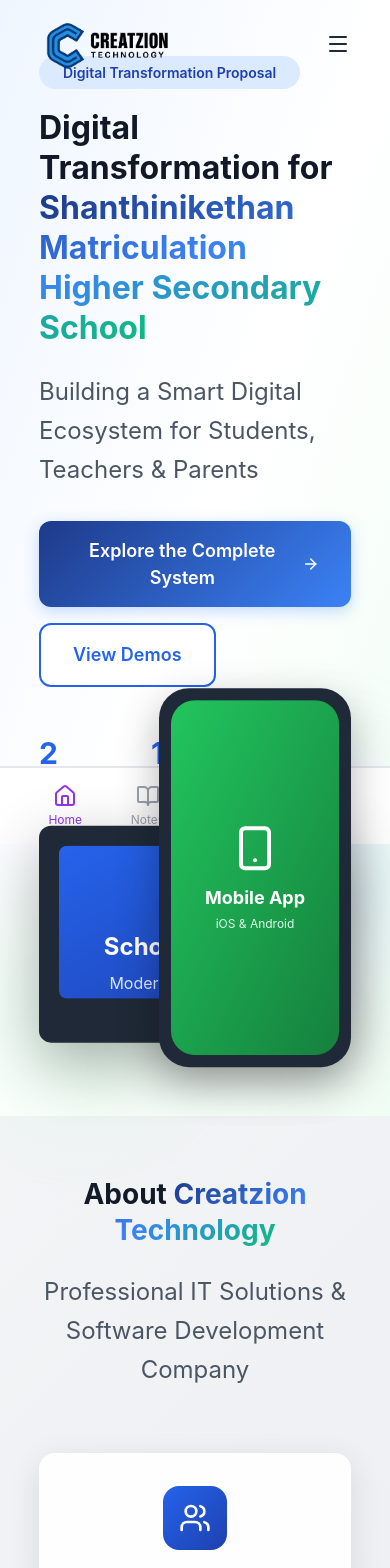
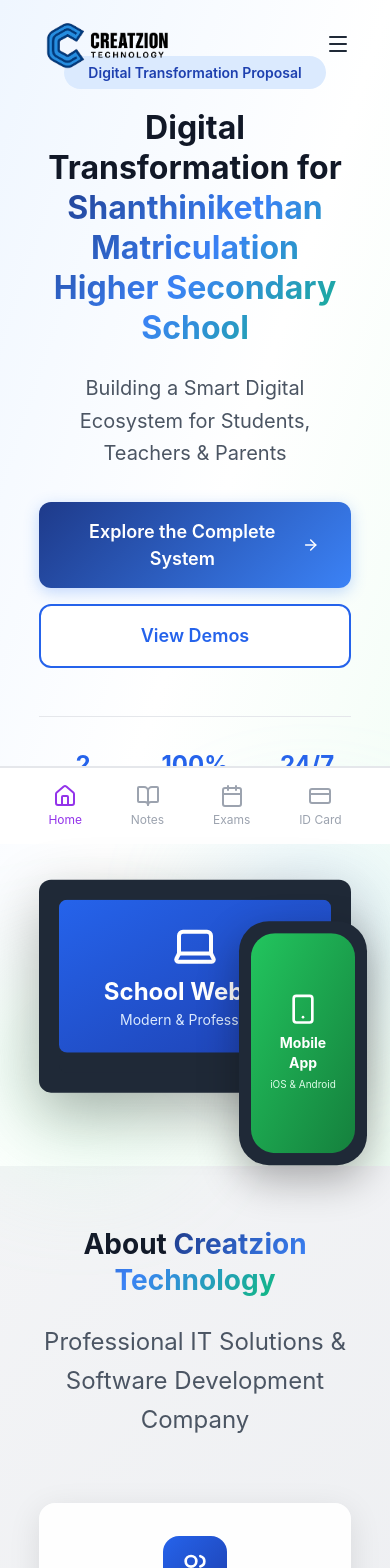
Before and after one commit to RUBESHR7/presentation, a React (Vite) app: page / in a window 390 px wide. Shown: the top 1568 px of the page. Built offline with nearby package versions, Linux system fonts and the light colour scheme.

Commit message:
Fix HeroSection alignment on mobile and tablet: improve layout, spacing, and button placement

```diff
--- a/src/components/HeroSection.jsx
+++ b/src/components/HeroSection.jsx
@@ -4,14 +4,15 @@
 
 const HeroSection = () => {
     return (
-        <div className="section min-h-screen bg-gradient-to-br from-blue-50 via-white to-green-50 pt-32">
-            <div className="max-w-7xl mx-auto px-6">
-                <div className="grid lg:grid-cols-2 gap-12 items-center">
+        <div className="section min-h-screen bg-gradient-to-br from-blue-50 via-white to-green-50 pt-24 lg:pt-32 flex items-center">
+            <div className="max-w-7xl mx-auto px-6 w-full">
+                <div className="grid lg:grid-cols-2 gap-12 lg:gap-8 items-center">
                     {/* Left Content */}
                     <motion.div
                         initial={{ opacity: 0, x: -50 }}
                         animate={{ opacity: 1, x: 0 }}
                         transition={{ duration: 0.8 }}
+                        className="text-center lg:text-left"
                     >
                         <motion.div
                             initial={{ opacity: 0, y: 20 }}
@@ -28,17 +29,17 @@
                             initial={{ opacity: 0, y: 20 }}
                             animate={{ opacity: 1, y: 0 }}
                             transition={{ delay: 0.3 }}
-                            className="text-5xl lg:text-6xl font-bold text-gray-900 mb-6 leading-tight"
+                            className="text-4xl lg:text-6xl font-bold text-gray-900 mb-6 leading-tight"
                         >
                             Digital Transformation for{' '}
-                            <span className="gradient-text">Shanthinikethan Matriculation Higher Secondary School</span>
+                            <span className="gradient-text block lg:inline">Shanthinikethan Matriculation Higher Secondary School</span>
                         </motion.h1>
 
                         <motion.p
                             initial={{ opacity: 0, y: 20 }}
                             animate={{ opacity: 1, y: 0 }}
                             transition={{ delay: 0.4 }}
-                            className="text-2xl text-gray-600 mb-8 leading-relaxed"
+                            className="text-xl lg:text-2xl text-gray-600 mb-8 leading-relaxed max-w-2xl mx-auto lg:mx-0"
                         >
                             Building a Smart Digital Ecosystem for Students, Teachers & Parents
                         </motion.p>
@@ -47,18 +48,18 @@
                             initial={{ opacity: 0, y: 20 }}
                             animate={{ opacity: 1, y: 0 }}
                             transition={{ delay: 0.5 }}
-                            className="flex flex-wrap gap-4"
+                            className="flex flex-col sm:flex-row gap-4 justify-center lg:justify-start mb-12"
                         >
                             <button
                                 onClick={() => document.getElementById('ecosystem').scrollIntoView({ behavior: 'smooth' })}
-                                className="btn-primary flex items-center space-x-2"
+                                className="btn-primary flex items-center justify-center space-x-2 w-full sm:w-auto"
                             >
                                 <span>Explore the Complete System</span>
                                 <ArrowRight size={20} />
                             </button>
                             <button
                                 onClick={() => document.getElementById('website').scrollIntoView({ behavior: 'smooth' })}
-                                className="px-8 py-4 bg-white border-2 border-blue-600 text-blue-600 rounded-xl font-semibold text-lg hover:bg-blue-50 transition-all"
+                                className="px-8 py-4 bg-white border-2 border-blue-600 text-blue-600 rounded-xl font-semibold text-lg hover:bg-blue-50 transition-all w-full sm:w-auto"
                             >
                                 View Demos
                             </button>
@@ -69,19 +70,19 @@
                             initial={{ opacity: 0, y: 20 }}
                             animate={{ opacity: 1, y: 0 }}
                             transition={{ delay: 0.6 }}
-                            className="grid grid-cols-3 gap-6 mt-12"
+                            className="grid grid-cols-3 gap-6 border-t border-gray-200 pt-8 lg:border-none lg:pt-0"
                         >
                             <div>
-                                <div className="text-3xl font-bold text-blue-600">2</div>
-                                <div className="text-sm text-gray-600">Platforms</div>
+                                <div className="text-2xl lg:text-3xl font-bold text-blue-600">2</div>
+                                <div className="text-xs lg:text-sm text-gray-600">Platforms</div>
                             </div>
                             <div>
-                                <div className="text-3xl font-bold text-blue-600">100%</div>
-                                <div className="text-sm text-gray-600">Digital</div>
+                                <div className="text-2xl lg:text-3xl font-bold text-blue-600">100%</div>
+                                <div className="text-xs lg:text-sm text-gray-600">Digital</div>
                             </div>
                             <div>
-                                <div className="text-3xl font-bold text-blue-600">24/7</div>
-                                <div className="text-sm text-gray-600">Access</div>
+                                <div className="text-2xl lg:text-3xl font-bold text-blue-600">24/7</div>
+                                <div className="text-xs lg:text-sm text-gray-600">Access</div>
                             </div>
                         </motion.div>
                     </motion.div>
@@ -91,7 +92,7 @@
                         initial={{ opacity: 0, x: 50 }}
                         animate={{ opacity: 1, x: 0 }}
                         transition={{ duration: 0.8, delay: 0.3 }}
-                        className="relative"
+                        className="relative mt-12 lg:mt-0 max-w-lg mx-auto lg:max-w-none w-full"
                     >
                         {/* Laptop Mockup */}
                         <motion.div
@@ -99,17 +100,17 @@
                             transition={{ duration: 4, repeat: Infinity, ease: "easeInOut" }}
                             className="relative z-10"
                         >
-                            <div className="laptop-frame">
-                                <div className="bg-white rounded-lg overflow-hidden aspect-video">
-                                    <div className="bg-gradient-to-br from-blue-600 to-blue-800 p-8 h-full flex items-center justify-center">
+                            <div className="laptop-frame bg-gray-900 rounded-xl p-2 sm:p-4 shadow-2xl">
+                                <div className="bg-white rounded-lg overflow-hidden aspect-video relative">
+                                    <div className="bg-gradient-to-br from-blue-600 to-blue-800 p-4 sm:p-8 h-full flex items-center justify-center">
                                         <div className="text-center text-white">
-                                            <Laptop size={64} className="mx-auto mb-4" />
-                                            <h3 className="text-2xl font-bold mb-2">School Website</h3>
-                                            <p className="text-blue-100">Modern & Professional</p>
+                                            <Laptop size={48} className="mx-auto mb-2 sm:mb-4 w-12 h-12 sm:w-16 sm:h-16" />
+                                            <h3 className="text-xl sm:text-2xl font-bold mb-1 sm:mb-2">School Website</h3>
+                                            <p className="text-blue-100 text-sm sm:text-base">Modern & Professional</p>
                                         </div>
                                     </div>
                                 </div>
-                                <div className="h-6 bg-gray-800 rounded-b-lg"></div>
+                                <div className="h-4 sm:h-6 bg-gray-800 rounded-b-lg mt-1"></div>
                             </div>
                         </motion.div>
 
@@ -117,15 +118,15 @@
                         <motion.div
                             animate={{ y: [0, 20, 0] }}
                             transition={{ duration: 3, repeat: Infinity, ease: "easeInOut" }}
-                            className="absolute right-0 bottom-0 z-20"
+                            className="absolute -right-4 -bottom-12 sm:right-0 sm:bottom-0 z-20 w-32 sm:w-48"
                         >
-                            <div className="phone-frame w-48">
-                                <div className="bg-white rounded-3xl overflow-hidden aspect-[9/19]">
-                                    <div className="bg-gradient-to-br from-green-500 to-green-700 p-6 h-full flex items-center justify-center">
+                            <div className="phone-frame bg-gray-900 rounded-[2rem] p-2 sm:p-3 shadow-2xl">
+                                <div className="bg-white rounded-[1.5rem] overflow-hidden aspect-[9/19]">
+                                    <div className="bg-gradient-to-br from-green-500 to-green-700 p-4 h-full flex items-center justify-center">
                                         <div className="text-center text-white">
-                                            <Smartphone size={48} className="mx-auto mb-3" />
-                                            <h4 className="text-lg font-bold mb-1">Mobile App</h4>
-                                            <p className="text-xs text-green-100">iOS & Android</p>
+                                            <Smartphone size={32} className="mx-auto mb-2 sm:mb-3 w-8 h-8 sm:w-12 sm:h-12" />
+                                            <h4 className="text-sm sm:text-lg font-bold mb-1">Mobile App</h4>
+                                            <p className="text-[10px] sm:text-xs text-green-100">iOS & Android</p>
                                         </div>
                                     </div>
                                 </div>
@@ -133,8 +134,8 @@
                         </motion.div>
 
                         {/* Decorative Elements */}
-                        <div className="absolute -top-10 -right-10 w-40 h-40 bg-blue-200 rounded-full blur-3xl opacity-50"></div>
-                        <div className="absolute -bottom-10 -left-10 w-40 h-40 bg-green-200 rounded-full blur-3xl opacity-50"></div>
+                        <div className="absolute -top-10 -right-10 w-40 h-40 bg-blue-200 rounded-full blur-3xl opacity-50 pointer-events-none"></div>
+                        <div className="absolute -bottom-10 -left-10 w-40 h-40 bg-green-200 rounded-full blur-3xl opacity-50 pointer-events-none"></div>
                     </motion.div>
                 </div>
             </div>
```
